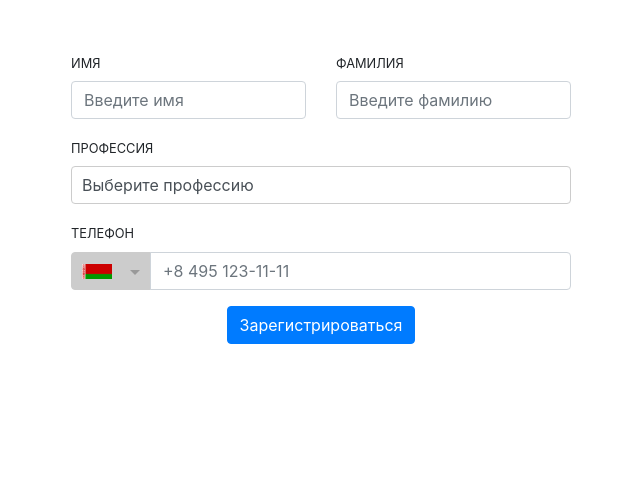
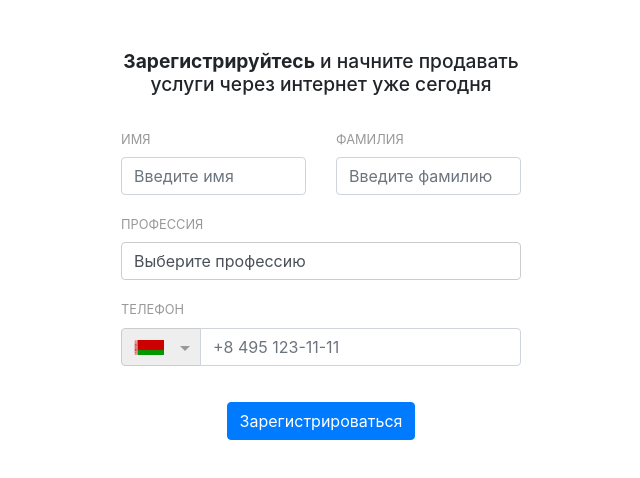
Before and after one commit to maksim-korzhov/register-form, a React (Create React App) app: page / in a window 1280 px wide. Shown: the top 478 px of the page, without its empty margins (319-959 px from the left). Built offline with nearby package versions, Linux system fonts and the light colour scheme; the HTML template or start-up script is replaced by a standard one.

Commit message:
Small markup fixes.

```diff
--- a/src/App.css
+++ b/src/App.css
@@ -1,14 +1,23 @@
 .app {
     margin: 0 auto;
     padding: 50px;
-    max-width: 600px;
+    max-width: 500px;
+}
+
+.app__header {
+    font-size: 1.2rem;
+    margin-bottom: 30px;
 }
 
 label {
+    color: #999;
     font-size: .8rem;
     text-transform: uppercase;
 }
 
+.btn-primary:not(:disabled):not(.disabled):active:focus,
+.btn:active,
+.btn:focus,
 .form-control:focus {
     box-shadow: none;
 }
@@ -22,6 +31,11 @@ label {
 .form__sirname,
 .form__phone {
     height: 38px;
+}
+
+.Select-value {
+    padding-left: 12px;
+    padding-right: 12px;
 }
 
 .Select-control,
@@ -38,6 +52,12 @@ label {
 
 .Select-placeholder {
     line-height: 36px;
+    padding-left: 12px;
+    padding-right: 12px;
+}
+
+.Select--single > .Select-control .Select-value {
+    padding-left: 12px;
 }
 
 .form__job .Select-arrow-zone {
@@ -53,7 +73,7 @@ label {
 
 .form__phone .Select-control,
 .form__phone .Select.is-pseudo-focused > .Select-control {
-    background: #ccc;
+    background: #eee;
     border-top-right-radius: 0;
     border-bottom-right-radius: 0;
     width: 80px;
@@ -70,3 +90,7 @@ label {
 .form__phone .Select.has-value.is-clearable.Select--single > .Select-control .Select-value {
     padding-right: 28px;
 }
+
+.btn {
+    margin-top: 20px;
+}
--- a/src/App.js
+++ b/src/App.js
@@ -32,6 +32,7 @@ class App extends Component {
     render() {
         return (
             <div className="app">
+                <h3 className="text-center app__header"><strong>Зарегистрируйтесь</strong> и начните продавать услуги через интернет уже сегодня</h3>
                 <form>
                     <div className="row">
                         <div className="col">
```
